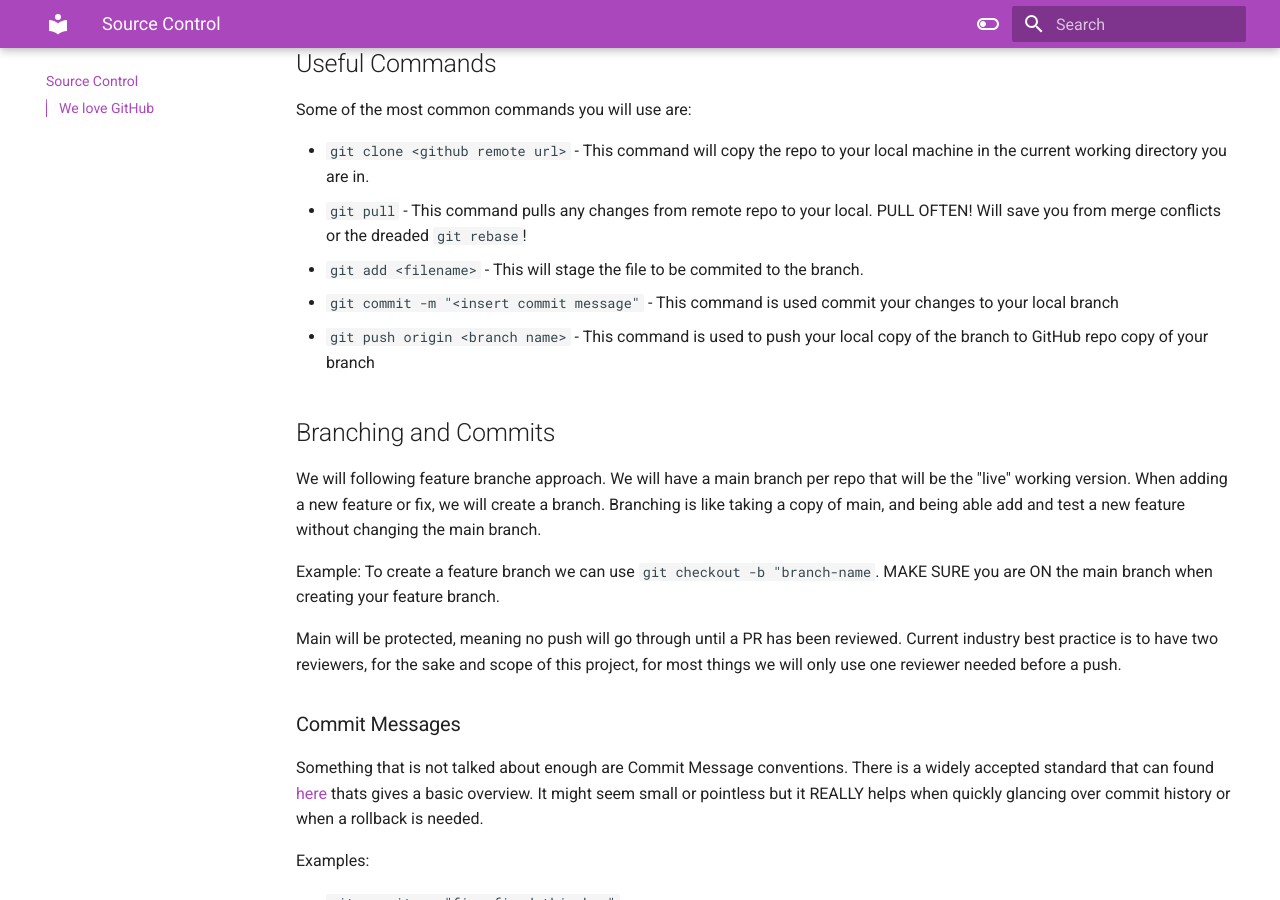
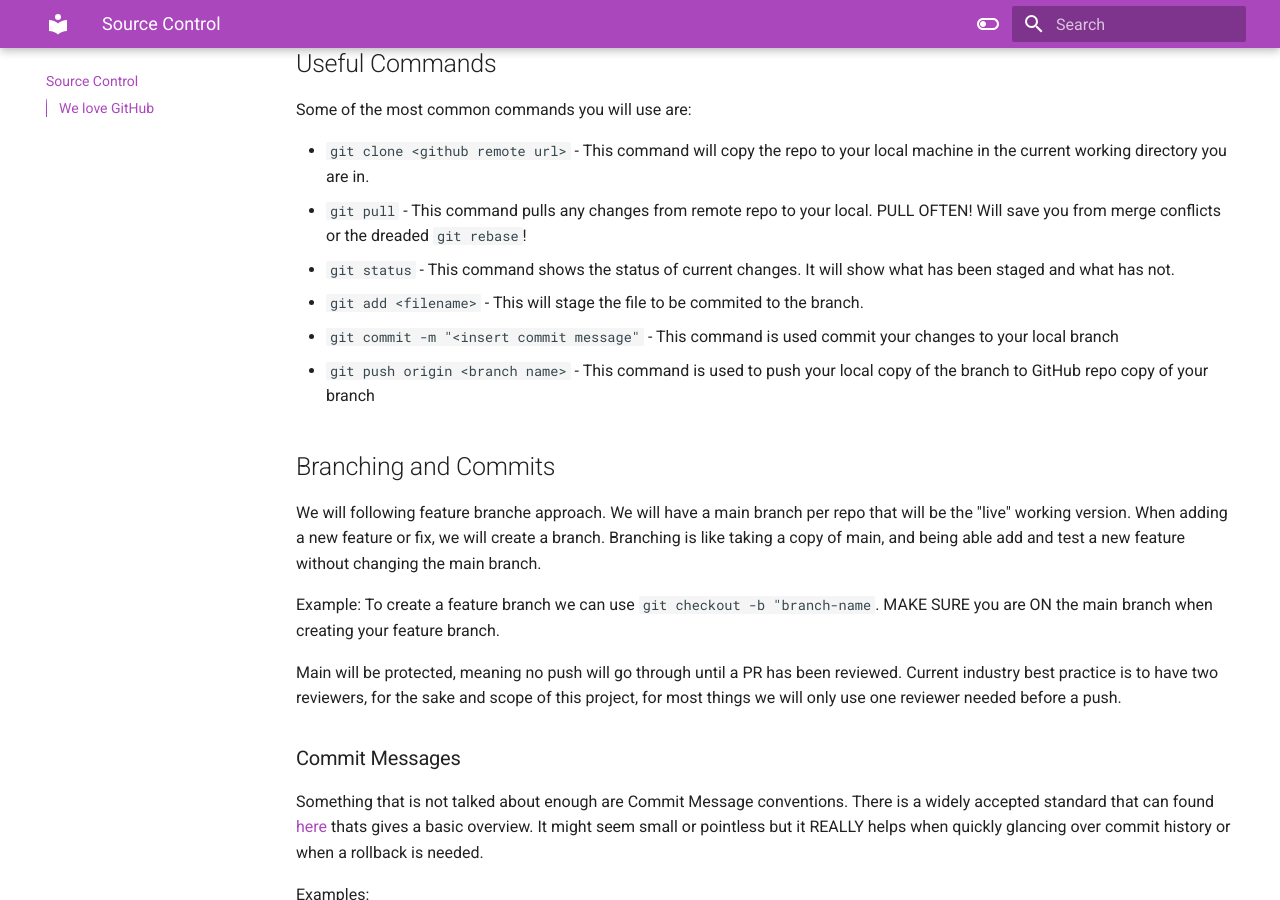
Before and after one commit to Rapid-Reservation/rapid-reservation-docs, an MkDocs documentation site: the page built from docs/github.md, in a window 1280 px wide and 900 px high, scrolled down 572 px. Built offline with MkDocs 1.6.1 and Material for MkDocs 9.7.7, drawn with Linux system fonts in a browser that asks for light colours.

Commit message:
docs: added status command example

```diff
--- a/docs/github.md
+++ b/docs/github.md
@@ -18,6 +18,7 @@ Some of the most common commands you will use are:
 
 - `git clone <github remote url>` - This command will copy the repo to your local machine in the current working directory you are in.
 - `git pull` - This command pulls any changes from remote repo to your local. PULL OFTEN! Will save you from merge conflicts or the dreaded `git rebase`!
+- `git status` - This command shows the status of current changes. It will show what has been staged and what has not.
 - `git add <filename>` - This will stage the file to be commited to the branch.
 - `git commit -m "<insert commit message"` - This command is used commit your changes to your local branch
 - `git push origin <branch name>` - This command is used to push your local copy of the branch to GitHub repo copy of your branch
```
